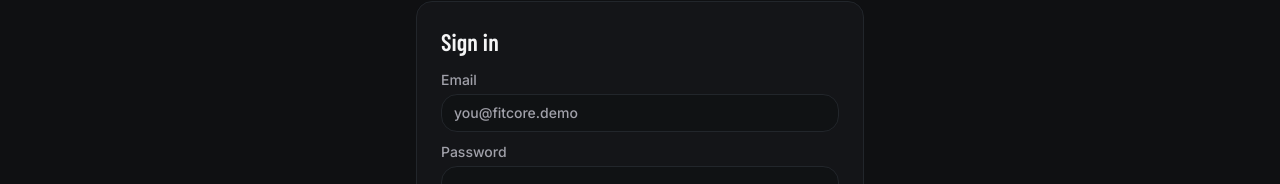
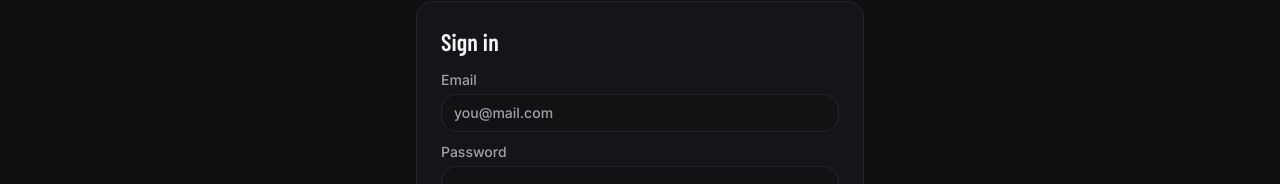
Before and after one commit to metide40/brolf-gym-management-system, a React (Vite) app: page /login in a window 1280 px wide. Shown: the part 213-397 px from the top of the page. Built offline with nearby package versions, Linux system fonts and the light colour scheme.

Commit message:
Use a generic email placeholder on the sign-in page

```diff
--- a/src/App.tsx
+++ b/src/App.tsx
@@ -490,7 +490,7 @@ function LoginScreen({ onLogin, theme, onToggleTheme }: { onLogin: (email: strin
                 submit();
               }}
             >
-              <label className="text-sm font-medium text-muted-foreground">Email<input type="email" autoComplete="username" className={`${input} mt-1`} value={email} onChange={(e) => setEmail(e.target.value)} placeholder="you@fitcore.demo" /></label>
+              <label className="text-sm font-medium text-muted-foreground">Email<input type="email" autoComplete="username" className={`${input} mt-1`} value={email} onChange={(e) => setEmail(e.target.value)} placeholder="you@mail.com" /></label>
               <label className="text-sm font-medium text-muted-foreground">Password<input type="password" autoComplete="current-password" className={`${input} mt-1`} value={password} onChange={(e) => setPassword(e.target.value)} /></label>
               {error ? (
                 <p role="alert" className="flex items-start gap-1.5 rounded-lg bg-amber-500/12 px-3 py-2 text-xs font-medium text-amber-600 dark:text-amber-400">
```
